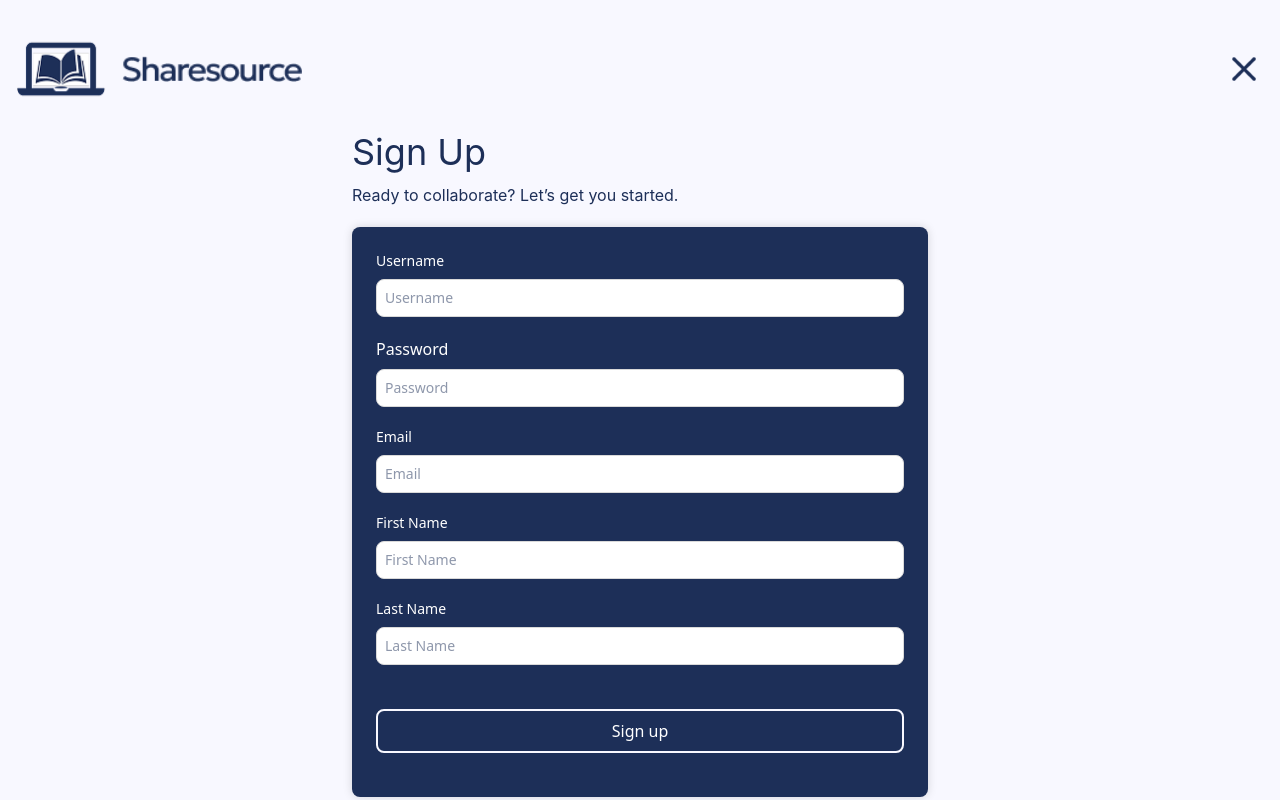
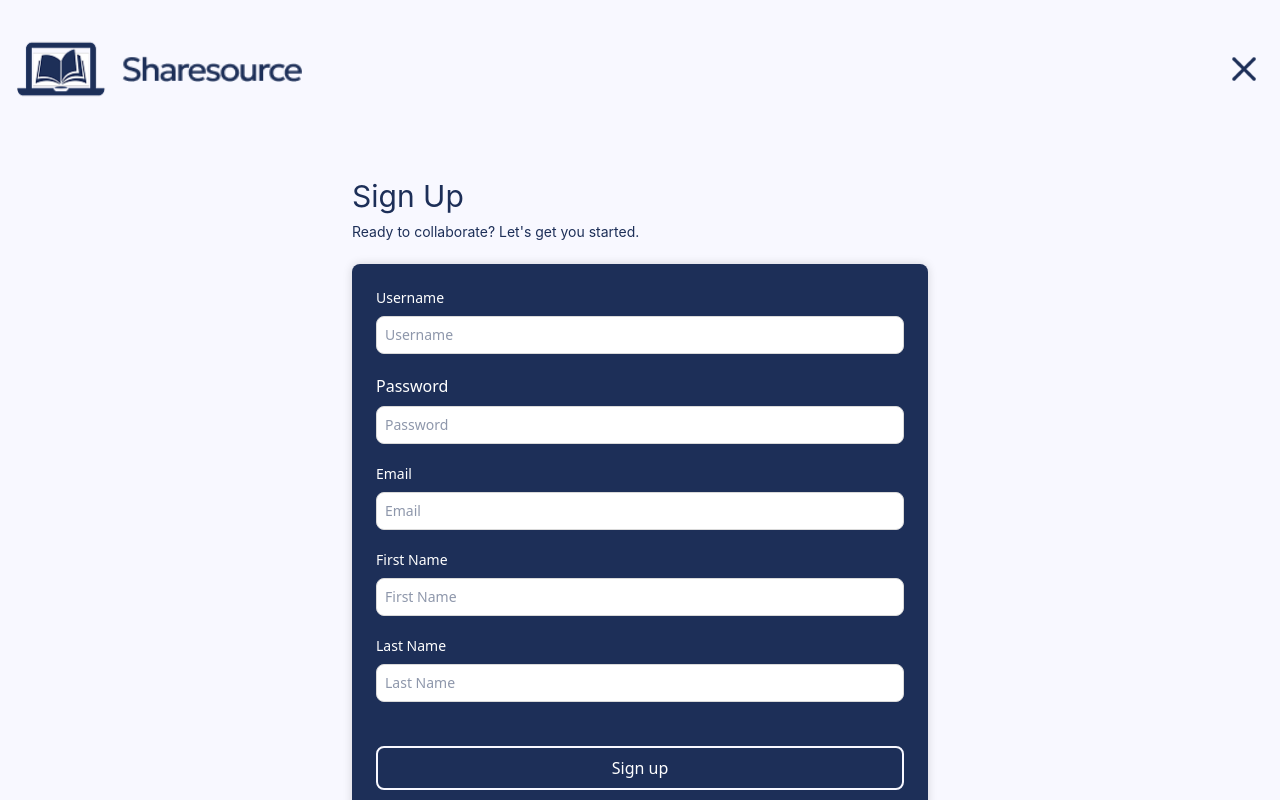
Before and after one commit to GR4C3FR/Sharesource, a React (Vite) app in the folder frontend/my-app/: page /signup in a window 1280 px wide. Built offline with nearby package versions, Linux system fonts and the light colour scheme.

Commit message:
form changes

```diff
--- a/frontend/my-app/src/pages/Signup.jsx
+++ b/frontend/my-app/src/pages/Signup.jsx
@@ -62,11 +62,11 @@ export default function Signup() {
         </section>
       </div>
 
-  <main className="flex-1 w-full max-w-screen-xl mx-auto flex items-center justify-center px-4 -mt-8">
+  <main className="flex-1 w-full max-w-screen-xl mx-auto flex items-start justify-center px-4 pt-4">
       <div className="w-full max-w-xl flex flex-col my-0 sm:mt-0">
-        <section className="mb-6 w-full px-4 sm:px-0">
-                <h1 className="inter-text font-normal text-2xl sm:text-[36px] leading-tight mb-3 text-[#1D2F58]">Sign Up</h1>
-                <p className="inter-text font-normal text-sm sm:text-[16px] leading-[16px] text-[#1D2F58]">Ready to collaborate? Let’s get you started.</p>
+        <section className="mb-6">
+                <h1 className="inter-text font-normal text-2xl sm:text-3xl leading-tight mb-2 text-[#1D2F58] text-center sm:text-left">Sign Up</h1>
+                <p className="inter-text font-normal text-xs sm:text-sm leading-[16px] text-[#1D2F58] text-center sm:text-left">Ready to collaborate? Let's get you started.</p>
               </section>
 
         <section className="flex bg-[#1D2F58] rounded-[8px] shadow-[0_0_10px_rgba(0,0,0,0.15)] p-4 sm:p-6 w-full">
```
